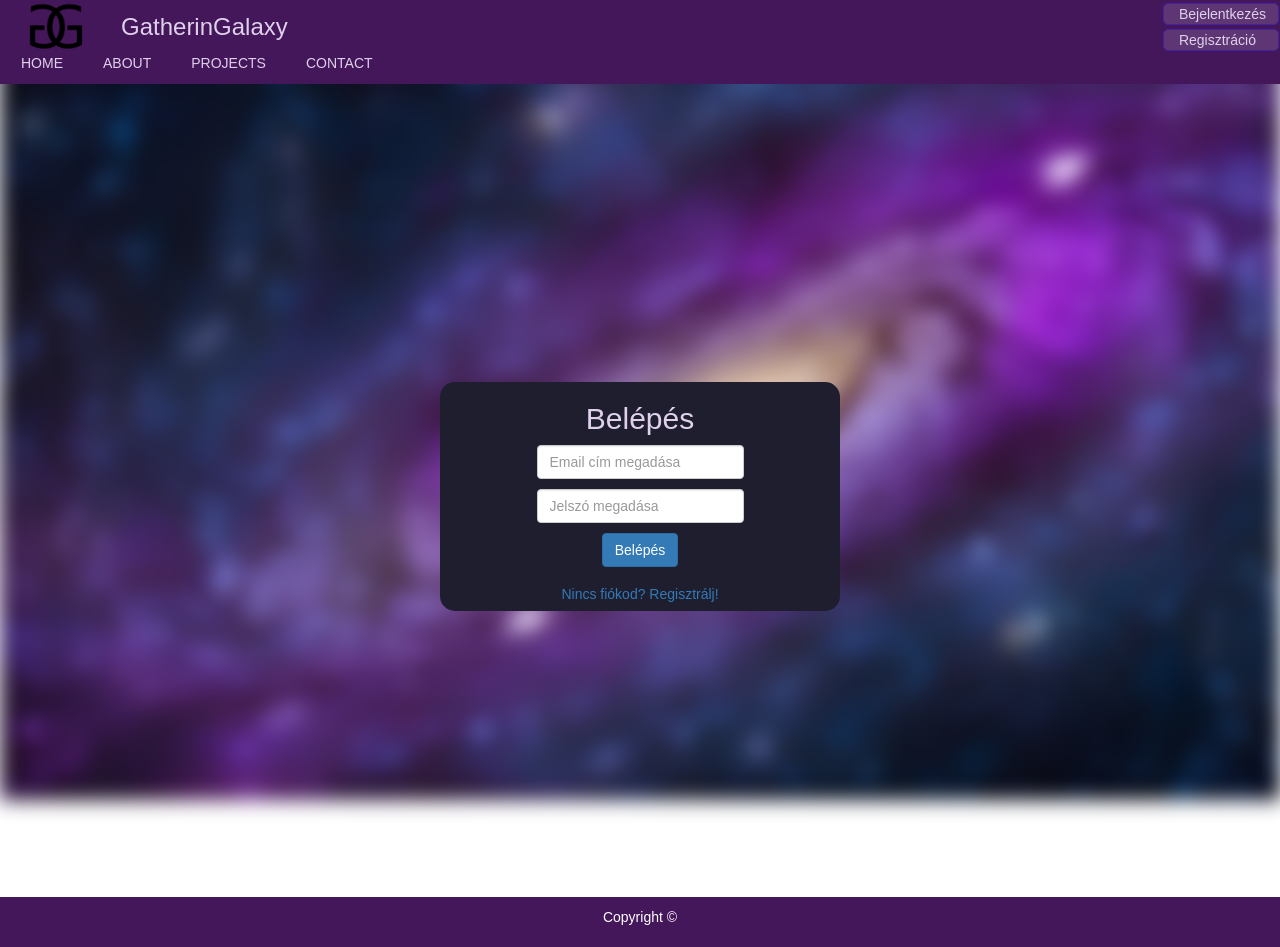
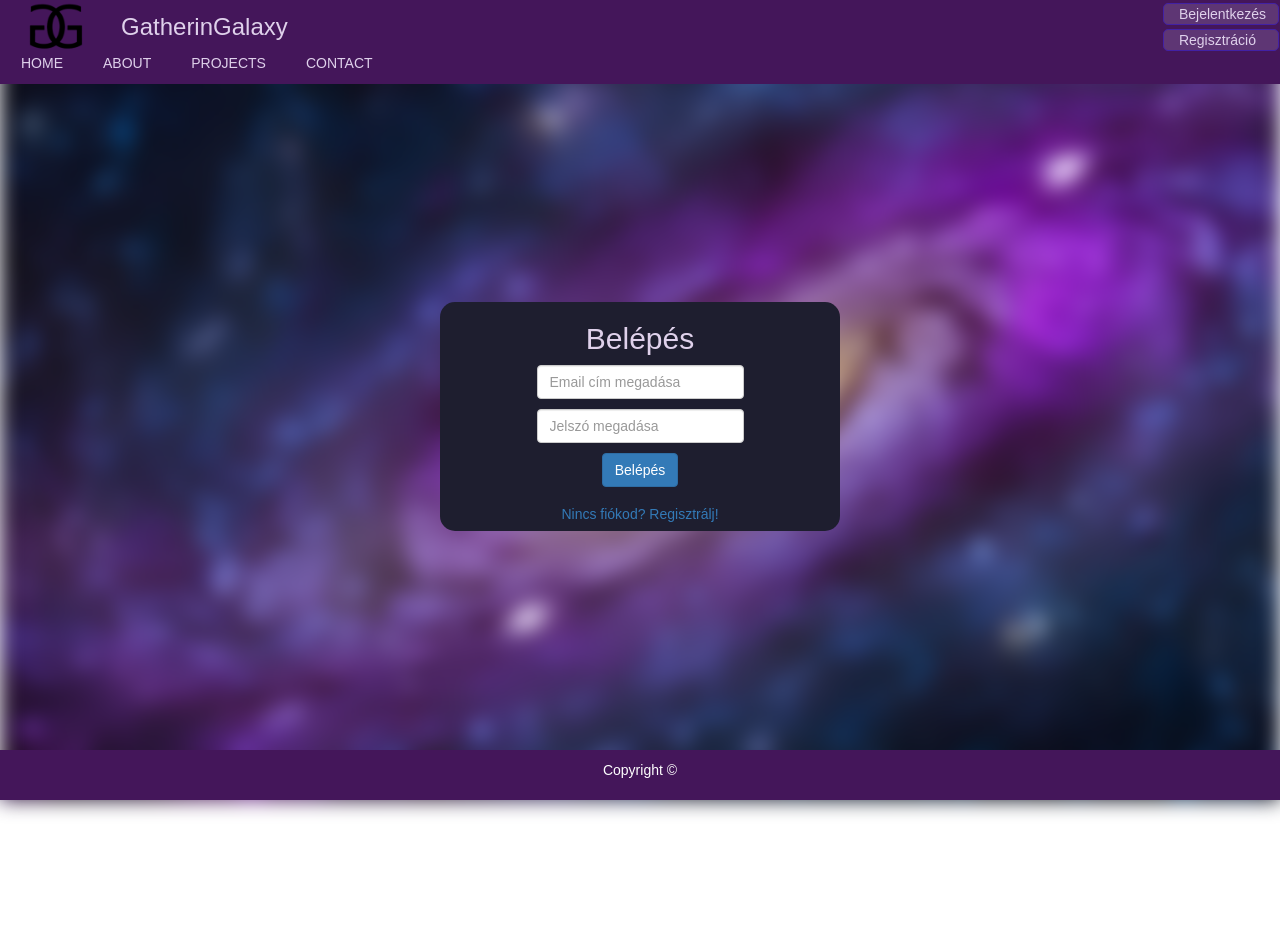
Before and after one commit to lenartaron/szakdoga, a Vue app: page /regin in a window 1280 px wide. After the commit the page ends 800 px from the top, so only its background shows below. Built offline with nearby package versions, Linux system fonts and the light colour scheme.

Commit message:
regin position

```diff
--- a/src/components/Regin.vue
+++ b/src/components/Regin.vue
@@ -34,7 +34,7 @@ const username = ref('');
 
 async function login() {
   try {
-    const response = await axios.post('http://localhost/teszt/login.php', {
+    const response = await axios.post('http://localhost/gatheringgalaxy/login.php', {
       email: email.value,
       password: password.value
     });
@@ -46,7 +46,7 @@ async function login() {
 
 async function register() {
   try {
-    const response = await axios.post('http://localhost/teszt/register.php', {
+    const response = await axios.post('http://localhost/gatheringgalaxy/register.php', {
       username: username.value,
       email: email.value,
       password: password.value
@@ -68,7 +68,6 @@ function switchMode() {
   message.value = ''; // Üzenet törlése
 }
 </script>
-
 <template>
   <div class="container-center">
     <div class="card p-4 shadow-lg">
@@ -87,7 +86,6 @@ function switchMode() {
         </div>
         <button type="submit" class="btn btn-primary w-100">{{ mode === 'login' ? 'Belépés' : 'Regisztráció' }}</button>
       </form>
-
       <div class="text-center mt-3">
         <p>{{ message }}</p>
         <button class="btn btn-link" @click="switchMode">
@@ -98,7 +96,6 @@ function switchMode() {
     </div>
   </div>
 </template>
-
 <style scoped>
 form,
 .container-center {
@@ -124,7 +121,7 @@ form {
 
 .container-center {
   justify-content: center;
-  height: 100vh;
+  height: 80vh;
   background-size: cover;
   background-position: center;
 }
```
